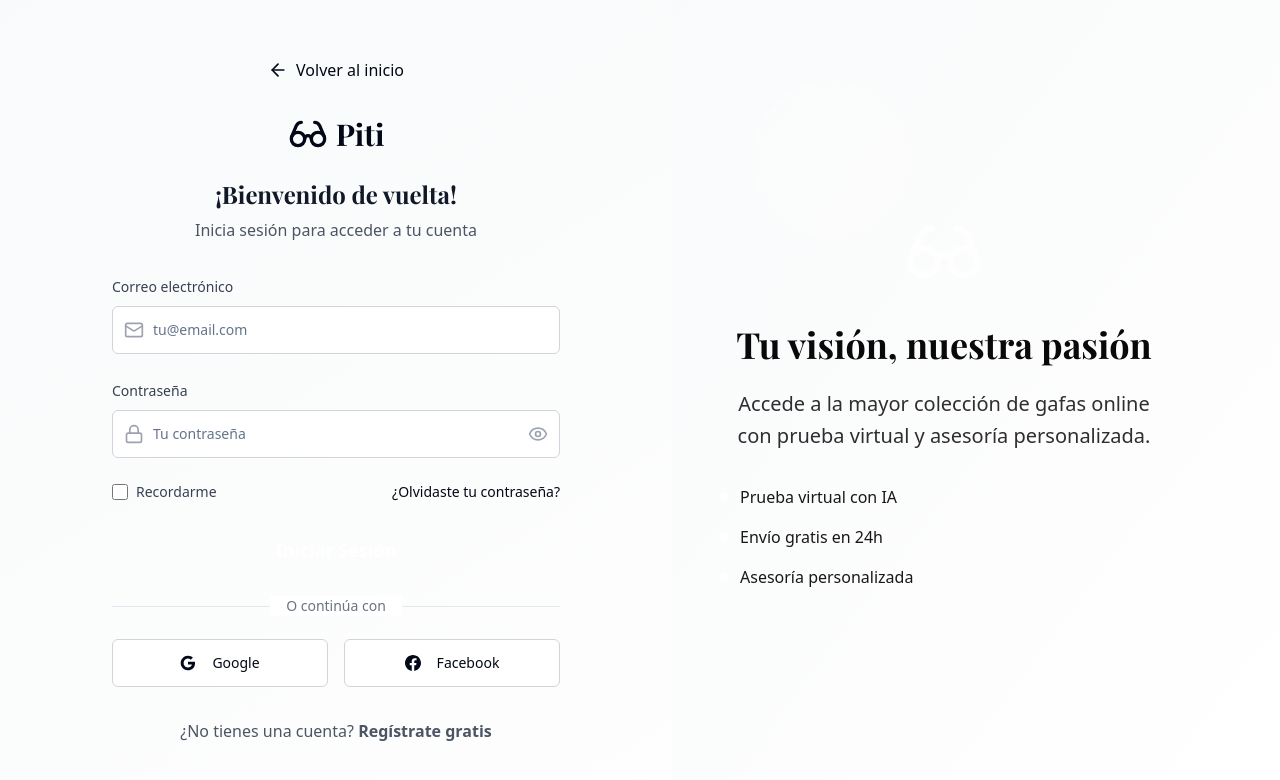
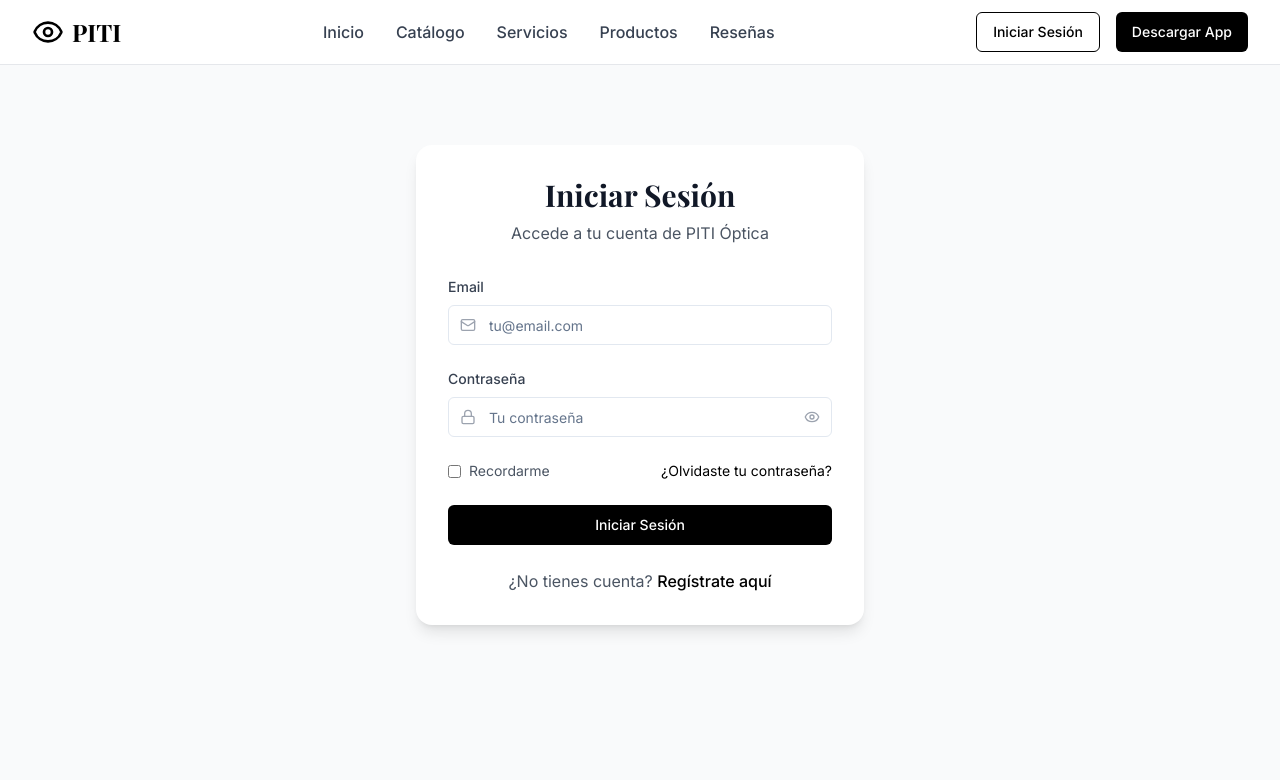
Before and after one commit to pamorafa/ocular-vision-landing, a React (Vite) app: page /login in a window 1280 px wide. Shown: the top 780 px of the page. Built offline with nearby package versions, Linux system fonts and the light colour scheme.

Commit message:
Fix: Make navigation bar persistent
Ensure the navigation bar is displayed on all pages.

```diff
--- a/src/pages/Login.tsx
+++ b/src/pages/Login.tsx
@@ -1,167 +1,113 @@
+
 import { useState } from 'react';
+import { Link } from 'react-router-dom';
 import { Button } from '@/components/ui/button';
 import { Input } from '@/components/ui/input';
-import { Label } from '@/components/ui/label';
-import { Separator } from '@/components/ui/separator';
-import { Glasses, Eye, EyeOff, ArrowLeft, Mail, Lock } from 'lucide-react';
-import { Link } from 'react-router-dom';
+import { Eye, EyeOff, Mail, Lock } from 'lucide-react';
+import Header from '@/components/Header';
+
 const Login = () => {
   const [showPassword, setShowPassword] = useState(false);
   const [email, setEmail] = useState('');
   const [password, setPassword] = useState('');
+
   const handleSubmit = (e: React.FormEvent) => {
     e.preventDefault();
-    console.log('Login attempt:', {
-      email,
-      password
-    });
-    // Aquí iría la lógica de autenticación
+    console.log('Login attempt:', { email, password });
   };
-  return <div className="min-h-screen bg-gradient-to-br from-gray-50 to-white flex animate-fade-in">
-      {/* Left side - Login Form */}
-      <div className="flex-1 flex items-center justify-center px-4 sm:px-6 lg:px-8">
-        <div className="max-w-md w-full space-y-8">
-          {/* Header */}
-          <div className="text-center">
-            <Link to="/" className="inline-flex items-center space-x-2 text-bottle-600 hover:text-bottle-700 transition-colors mb-8">
-              <ArrowLeft className="h-5 w-5" />
-              <span>Volver al inicio</span>
-            </Link>
 
-            <div className="flex items-center justify-center space-x-2 mb-6">
-              <Glasses className="h-10 w-10 text-bottle-600" />
-              <h1 className="font-playfair text-3xl font-bold text-bottle-700">Piti</h1>
-            </div>
+  return (
+    <div className="min-h-screen bg-gray-50 font-inter">
+      <Header />
 
-            <h2 className="font-playfair text-2xl font-bold text-gray-900 mb-2">
-              ¡Bienvenido de vuelta!
-            </h2>
+      <div className="flex items-center justify-center py-20">
+        <div className="max-w-md w-full mx-4">
+          <div className="bg-white rounded-2xl shadow-lg p-8">
+            <div className="text-center mb-8">
+              <h1 className="font-playfair text-3xl font-bold text-gray-900 mb-2">
+                Iniciar Sesión
+              </h1>
               <p className="text-gray-600">
-              Inicia sesión para acceder a tu cuenta
+                Accede a tu cuenta de PITI Óptica
               </p>
             </div>
 
-          {/* Login Form */}
             <form onSubmit={handleSubmit} className="space-y-6">
-            {/* Email Field */}
-            <div className="space-y-2">
-              <Label htmlFor="email" className="text-gray-700 font-medium">
-                Correo electrónico
-              </Label>
+              <div>
+                <label htmlFor="email" className="block text-sm font-medium text-gray-700 mb-2">
+                  Email
+                </label>
                 <div className="relative">
-                <Mail className="absolute left-3 top-1/2 transform -translate-y-1/2 h-5 w-5 text-gray-400" />
-                <Input id="email" type="email" value={email} onChange={e => setEmail(e.target.value)} placeholder="tu@email.com" className="pl-10 h-12 border-gray-300 focus:border-bottle-600 focus:ring-bottle-600" required />
+                  <Input
+                    id="email"
+                    type="email"
+                    value={email}
+                    onChange={(e) => setEmail(e.target.value)}
+                    placeholder="tu@email.com"
+                    className="pl-10"
+                    required
+                  />
+                  <Mail className="absolute left-3 top-1/2 transform -translate-y-1/2 h-4 w-4 text-gray-400" />
                 </div>
               </div>
 
-            {/* Password Field */}
-            <div className="space-y-2">
-              <Label htmlFor="password" className="text-gray-700 font-medium">
+              <div>
+                <label htmlFor="password" className="block text-sm font-medium text-gray-700 mb-2">
                   Contraseña
-              </Label>
+                </label>
                 <div className="relative">
-                <Lock className="absolute left-3 top-1/2 transform -translate-y-1/2 h-5 w-5 text-gray-400" />
-                <Input id="password" type={showPassword ? 'text' : 'password'} value={password} onChange={e => setPassword(e.target.value)} placeholder="Tu contraseña" className="pl-10 pr-10 h-12 border-gray-300 focus:border-bottle-600 focus:ring-bottle-600" required />
-                <button type="button" onClick={() => setShowPassword(!showPassword)} className="absolute right-3 top-1/2 transform -translate-y-1/2 text-gray-400 hover:text-gray-600">
-                  {showPassword ? <EyeOff className="h-5 w-5" /> : <Eye className="h-5 w-5" />}
+                  <Input
+                    id="password"
+                    type={showPassword ? "text" : "password"}
+                    value={password}
+                    onChange={(e) => setPassword(e.target.value)}
+                    placeholder="Tu contraseña"
+                    className="pl-10 pr-10"
+                    required
+                  />
+                  <Lock className="absolute left-3 top-1/2 transform -translate-y-1/2 h-4 w-4 text-gray-400" />
+                  <button
+                    type="button"
+                    onClick={() => setShowPassword(!showPassword)}
+                    className="absolute right-3 top-1/2 transform -translate-y-1/2"
+                  >
+                    {showPassword ? (
+                      <EyeOff className="h-4 w-4 text-gray-400" />
+                    ) : (
+                      <Eye className="h-4 w-4 text-gray-400" />
+                    )}
                   </button>
                 </div>
               </div>
 
-            {/* Remember me & Forgot password */}
               <div className="flex items-center justify-between">
-              <div className="flex items-center space-x-2">
-                <input id="remember" type="checkbox" className="h-4 w-4 text-bottle-600 focus:ring-bottle-600 border-gray-300 rounded" />
-                <Label htmlFor="remember" className="text-sm text-gray-700">
-                  Recordarme
-                </Label>
-              </div>
-              <Link to="/forgot-password" className="text-sm text-bottle-600 hover:text-bottle-700 font-medium">
+                <label className="flex items-center">
+                  <input type="checkbox" className="rounded border-gray-300" />
+                  <span className="ml-2 text-sm text-gray-600">Recordarme</span>
+                </label>
+                <a href="#" className="text-sm text-black hover:underline">
                   ¿Olvidaste tu contraseña?
-              </Link>
+                </a>
               </div>
 
-            {/* Login Button */}
-            <Button type="submit" className="w-full h-12 bg-bottle-600 hover:bg-bottle-700 text-white font-semibold text-lg">
+              <Button type="submit" className="w-full bg-black hover:bg-gray-800 text-white">
                 Iniciar Sesión
               </Button>
             </form>
 
-          {/* Divider */}
-          <div className="relative">
-            <Separator className="my-6" />
-            <span className="absolute top-1/2 left-1/2 transform -translate-x-1/2 -translate-y-1/2 bg-white px-4 text-sm text-gray-500">
-              O continúa con
-            </span>
-          </div>
-
-          {/* Social Login */}
-          <div className="grid grid-cols-2 gap-4">
-            <Button variant="outline" className="h-12 border-gray-300 hover:bg-gray-50">
-              <svg className="h-5 w-5 mr-2" viewBox="0 0 24 24">
-                <path fill="currentColor" d="M22.56 12.25c0-.78-.07-1.53-.2-2.25H12v4.26h5.92c-.26 1.37-1.04 2.53-2.21 3.31v2.77h3.57c2.08-1.92 3.28-4.74 3.28-8.09z" />
-                <path fill="currentColor" d="M12 23c2.97 0 5.46-.98 7.28-2.66l-3.57-2.77c-.98.66-2.23 1.06-3.71 1.06-2.86 0-5.29-1.93-6.16-4.53H2.18v2.84C3.99 20.53 7.7 23 12 23z" />
-                <path fill="currentColor" d="M5.84 14.09c-.22-.66-.35-1.36-.35-2.09s.13-1.43.35-2.09V7.07H2.18C1.43 8.55 1 10.22 1 12s.43 3.45 1.18 4.93l2.85-2.22.81-.62z" />
-                <path fill="currentColor" d="M12 5.38c1.62 0 3.06.56 4.21 1.64l3.15-3.15C17.45 2.09 14.97 1 12 1 7.7 1 3.99 3.47 2.18 7.07l3.66 2.84c.87-2.6 3.3-4.53 6.16-4.53z" />
-              </svg>
-              Google
-            </Button>
-            <Button variant="outline" className="h-12 border-gray-300 hover:bg-gray-50">
-              <svg className="h-5 w-5 mr-2" fill="currentColor" viewBox="0 0 24 24">
-                <path d="M24 12.073c0-6.627-5.373-12-12-12s-12 5.373-12 12c0 5.99 4.388 10.954 10.125 11.854v-8.385H7.078v-3.47h3.047V9.43c0-3.007 1.792-4.669 4.533-4.669 1.312 0 2.686.235 2.686.235v2.953H15.83c-1.491 0-1.956.925-1.956 1.874v2.25h3.328l-.532 3.47h-2.796v8.385C19.612 23.027 24 18.062 24 12.073z" />
-              </svg>
-              Facebook
-            </Button>
-          </div>
-
-          {/* Sign up link */}
-          <div className="text-center">
+            <div className="mt-6 text-center">
               <p className="text-gray-600">
-              ¿No tienes una cuenta?{' '}
-              <Link to="/register" className="text-bottle-600 hover:text-bottle-700 font-semibold">
-                Regístrate gratis
-              </Link>
+                ¿No tienes cuenta?{' '}
+                <a href="#" className="text-black font-medium hover:underline">
+                  Regístrate aquí
+                </a>
               </p>
-          </div>
-        </div>
-      </div>
-
-      {/* Right side - Image/Branding */}
-      <div className="hidden lg:flex lg:flex-1 bg-gradient-to-br from-bottle-500 to-bottle-600 relative overflow-hidden">
-        {/* Background pattern */}
-        <div className="absolute inset-0 opacity-10">
-          <div className="absolute top-20 left-20 w-40 h-40 bg-white rounded-full"></div>
-          <div className="absolute bottom-20 right-20 w-32 h-32 bg-white rounded-full"></div>
-          <div className="absolute top-1/2 left-1/2 transform -translate-x-1/2 -translate-y-1/2 w-60 h-60 bg-white rounded-full"></div>
-        </div>
-
-        {/* Content */}
-        <div className="relative z-10 flex flex-col justify-center items-center text-white p-12 text-center">
-          <div className="max-w-md">
-            <Glasses className="h-20 w-20 mx-auto mb-8 opacity-90" />
-            <h2 className="font-playfair text-4xl font-bold mb-6 text-zinc-950">
-              Tu visión, nuestra pasión
-            </h2>
-            <p className="text-xl opacity-90 leading-relaxed mb-8 text-zinc-900">
-              Accede a la mayor colección de gafas online con prueba virtual y asesoría personalizada.
-            </p>
-            <div className="space-y-4 text-left">
-              <div className="flex items-center space-x-3">
-                <div className="w-2 h-2 bg-white rounded-full"></div>
-                <span className="text-zinc-900">Prueba virtual con IA</span>
-              </div>
-              <div className="flex items-center space-x-3">
-                <div className="w-2 h-2 bg-white rounded-full"></div>
-                <span className="text-zinc-900">Envío gratis en 24h</span>
-              </div>
-              <div className="flex items-center space-x-3">
-                <div className="w-2 h-2 bg-white rounded-full"></div>
-                <span className="text-zinc-900">Asesoría personalizada</span>
             </div>
           </div>
         </div>
       </div>
     </div>
-    </div>;
+  );
 };
+
 export default Login;
--- a/src/pages/NotFound.tsx
+++ b/src/pages/NotFound.tsx
@@ -1,6 +1,9 @@
 
-import { useLocation } from "react-router-dom";
+import { useLocation, Link } from "react-router-dom";
 import { useEffect } from "react";
+import { Button } from '@/components/ui/button';
+import { Home, ArrowLeft } from 'lucide-react';
+import Header from '@/components/Header';
 
 const NotFound = () => {
   const location = useLocation();
@@ -13,13 +16,43 @@ const NotFound = () => {
   }, [location.pathname]);
 
   return (
-    <div className="min-h-screen flex items-center justify-center bg-gray-100 animate-fade-in">
-      <div className="text-center animate-scale-in">
-        <h1 className="text-4xl font-bold mb-4">404</h1>
-        <p className="text-xl text-gray-600 mb-4">Oops! Page not found</p>
-        <a href="/" className="text-blue-500 hover:text-blue-700 underline">
-          Return to Home
-        </a>
+    <div className="min-h-screen bg-gray-50 font-inter">
+      <Header />
+
+      <div className="flex items-center justify-center py-20">
+        <div className="text-center max-w-md mx-4">
+          <div className="mb-8">
+            <h1 className="font-playfair text-6xl font-bold text-gray-900 mb-4">
+              404
+            </h1>
+            <h2 className="text-2xl font-semibold text-gray-700 mb-4">
+              Página no encontrada
+            </h2>
+            <p className="text-gray-600 leading-relaxed">
+              Lo sentimos, la página que buscas no existe o ha sido movida.
+            </p>
+          </div>
+
+          <div className="space-y-4">
+            <Link to="/">
+              <Button className="bg-black hover:bg-gray-800 text-white px-6 py-3">
+                <Home className="mr-2 h-4 w-4" />
+                Volver al Inicio
+              </Button>
+            </Link>
+
+            <div>
+              <Button
+                variant="outline"
+                onClick={() => window.history.back()}
+                className="border-black text-black hover:bg-gray-100 px-6 py-3"
+              >
+                <ArrowLeft className="mr-2 h-4 w-4" />
+                Página Anterior
+              </Button>
+            </div>
+          </div>
+        </div>
       </div>
     </div>
   );
```
Also changed, not shown: src/pages/Catalogo.tsx (+154 -168 lines). Lines whose indentation alone changed are shown as unchanged.
